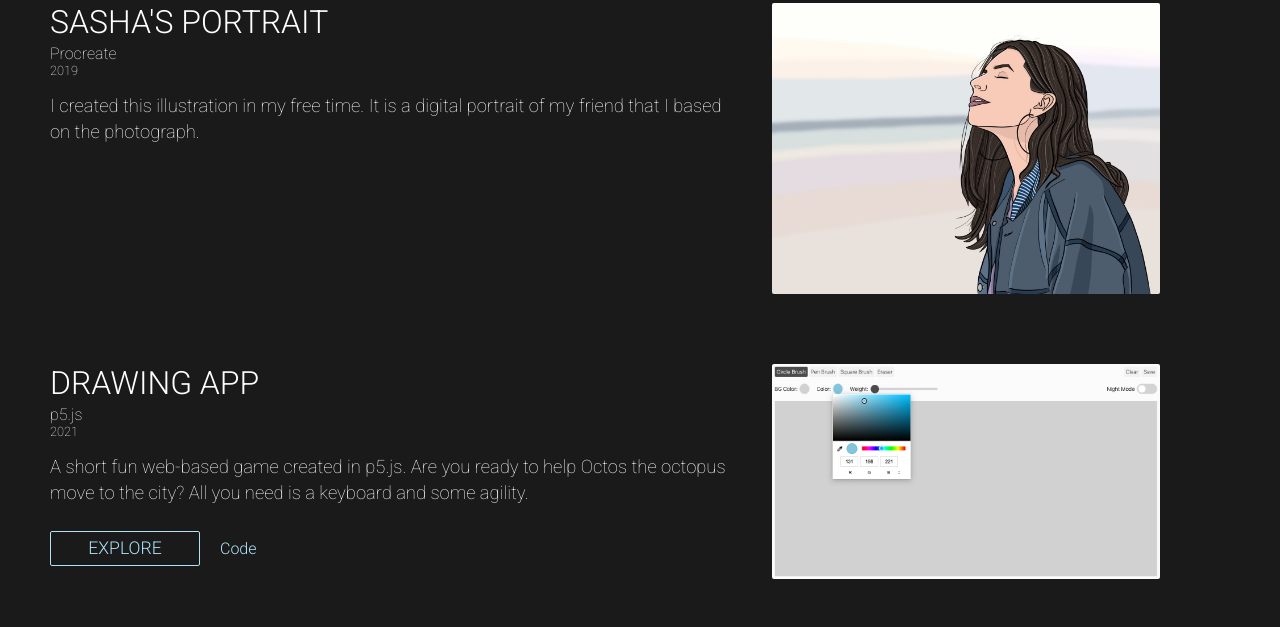
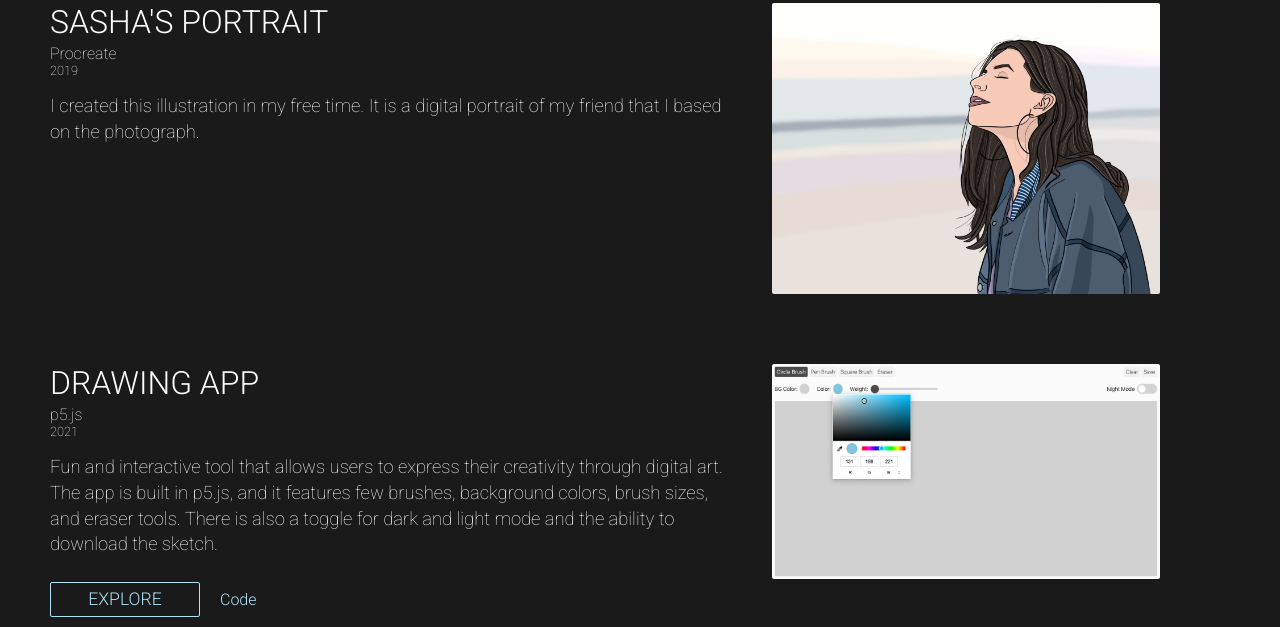
Before and after one commit to alyona-ra/lab-15-portfolio, a plain HTML site: page projects.html in a window 1280 px wide. Shown: the part 3689-4316 px from the top of the page. Drawn offline with Linux system fonts and the light colour scheme.

Commit message:
fixed project description

```diff
--- a/projects.html
+++ b/projects.html
@@ -244,8 +244,10 @@
               <p class="project-media">p5.js</p>
               <p class="project-year">2021</p>
               <p class="project-description">
-                A short fun web-based game created in p5.js. Are you ready to help Octos the octopus
-                move to the city? All you need is a keyboard and some agility.
+                Fun and interactive tool that allows users to express their creativity through digital art.
+                The app is built in p5.js, and it features few brushes, background colors, brush sizes,
+                and eraser tools. There is also a toggle for dark and light mode and the ability to download
+                the sketch.
               </p>
               <div class="project-links">
                 <a href="https://editor.p5js.org/alyona-ra/full/HaqOXOHMM" target="blank">
```
